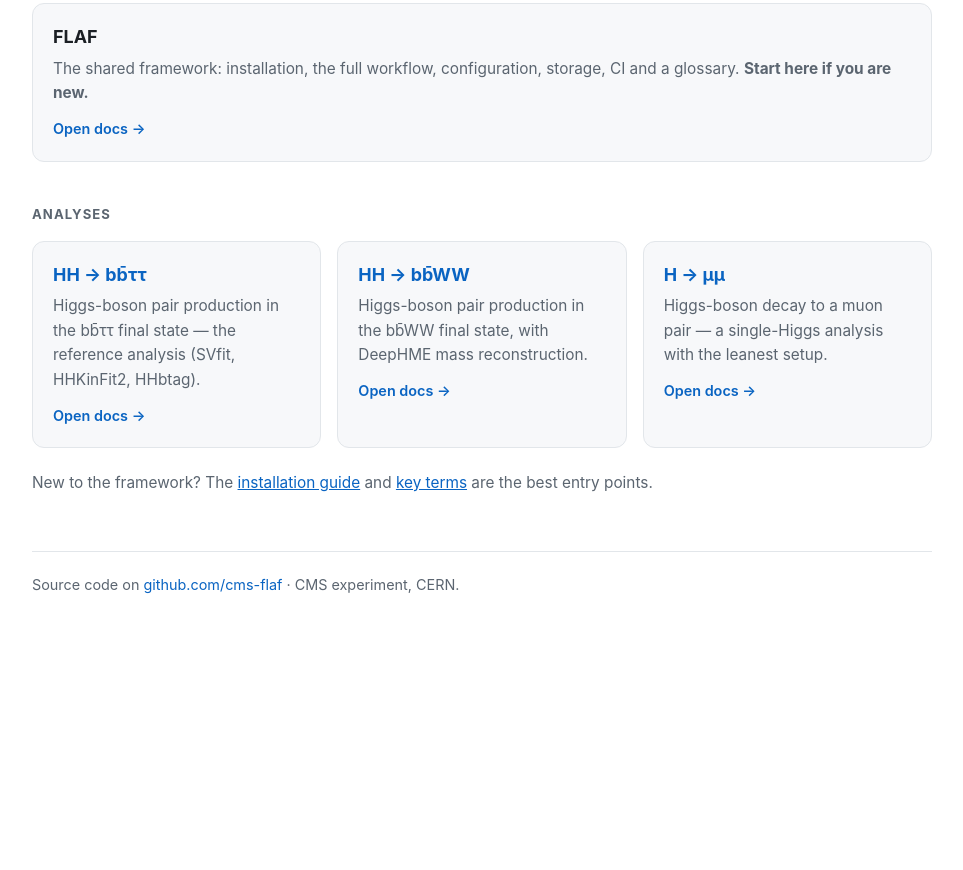
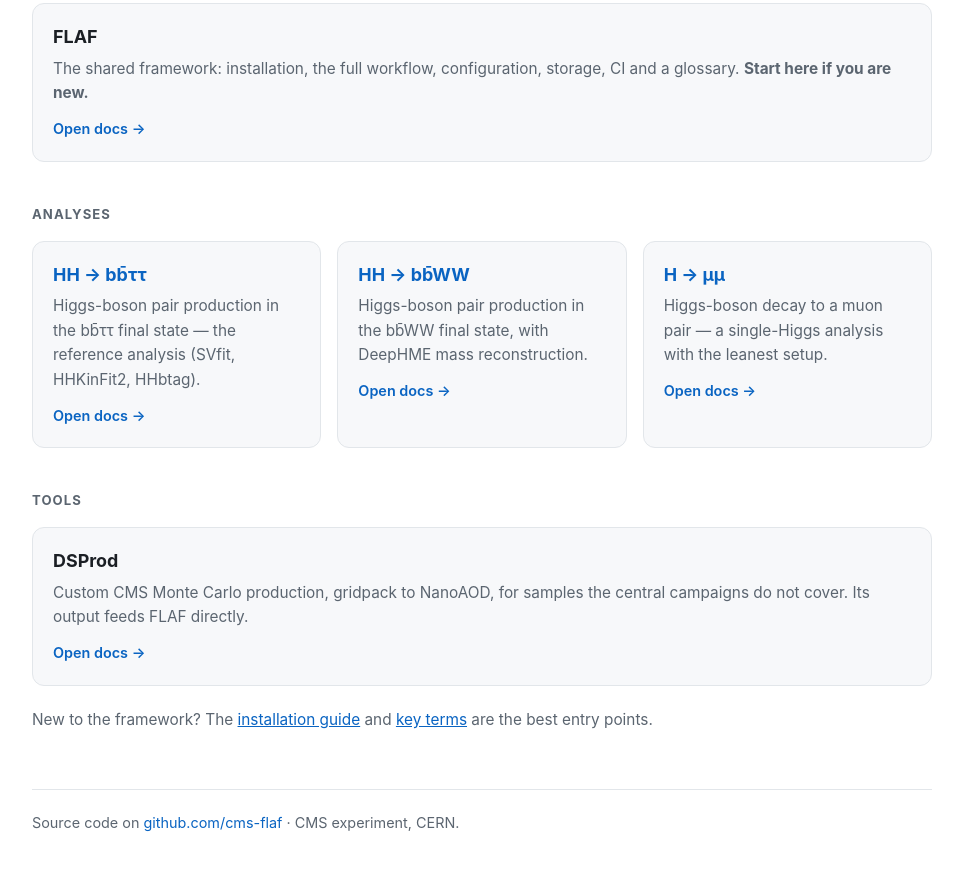
Before and after one commit to cms-flaf/cms-flaf.github.io, a plain HTML site: page index.html in a window 1280 px wide. Shown: the part 374-1244 px from the top of the page, without its empty margins (158-1121 px from the left). Before the commit the page ends 1018 px from the top, so only its background shows below. Drawn offline with Linux system fonts and the light colour scheme.

Commit message:
add DSProd to the ecosystem landing page (#1)

```diff
--- a/index.html
+++ b/index.html
@@ -145,6 +145,16 @@
       </a>
     </div>
 
+    <h2>Tools</h2>
+    <div class="grid">
+      <a class="card" href="https://cms-flaf.github.io/DSProd/">
+        <p class="title">DSProd</p>
+        <p class="desc">Custom CMS Monte Carlo production, gridpack to NanoAOD, for samples the
+          central campaigns do not cover. Its output feeds FLAF directly.</p>
+        <span class="go">Open docs →</span>
+      </a>
+    </div>
+
     <p class="note">
       New to the framework? The
       <a href="https://cms-flaf.github.io/FLAF/getting-started/installation/">installation guide</a>
```
